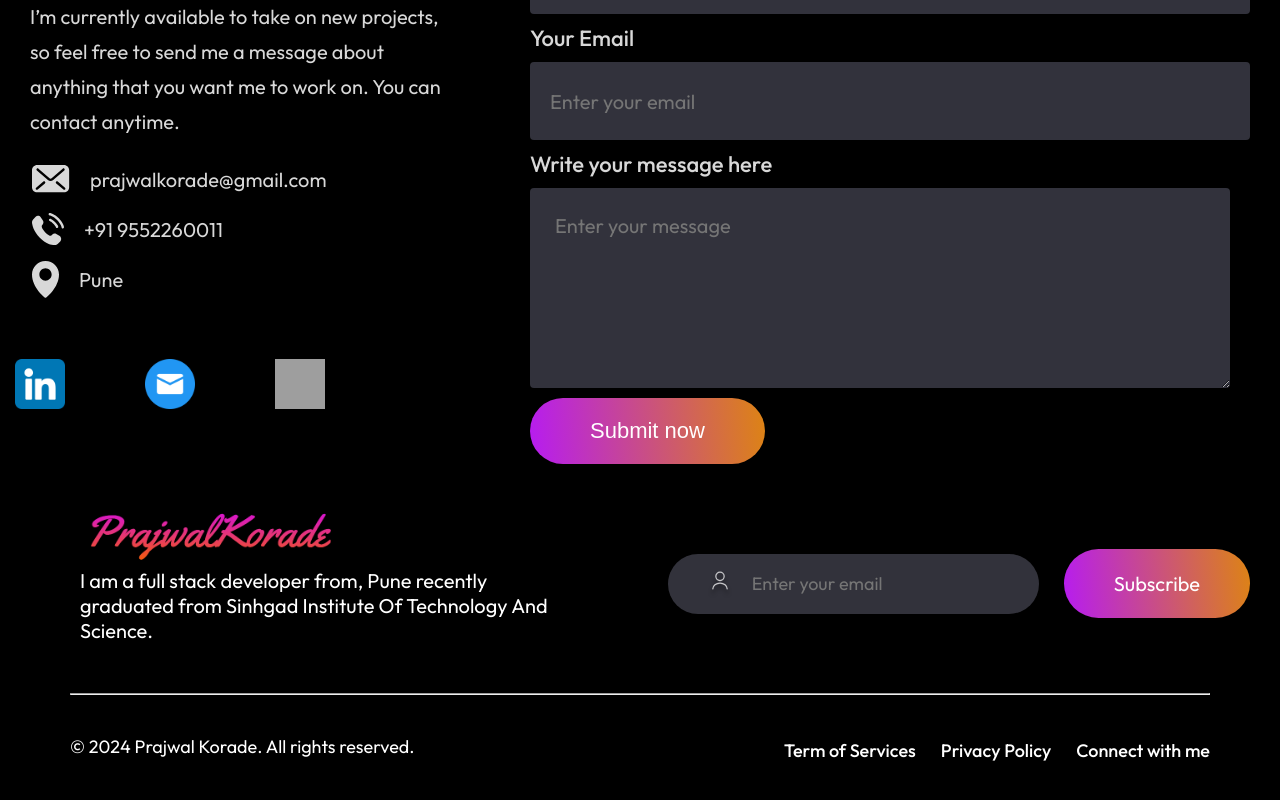
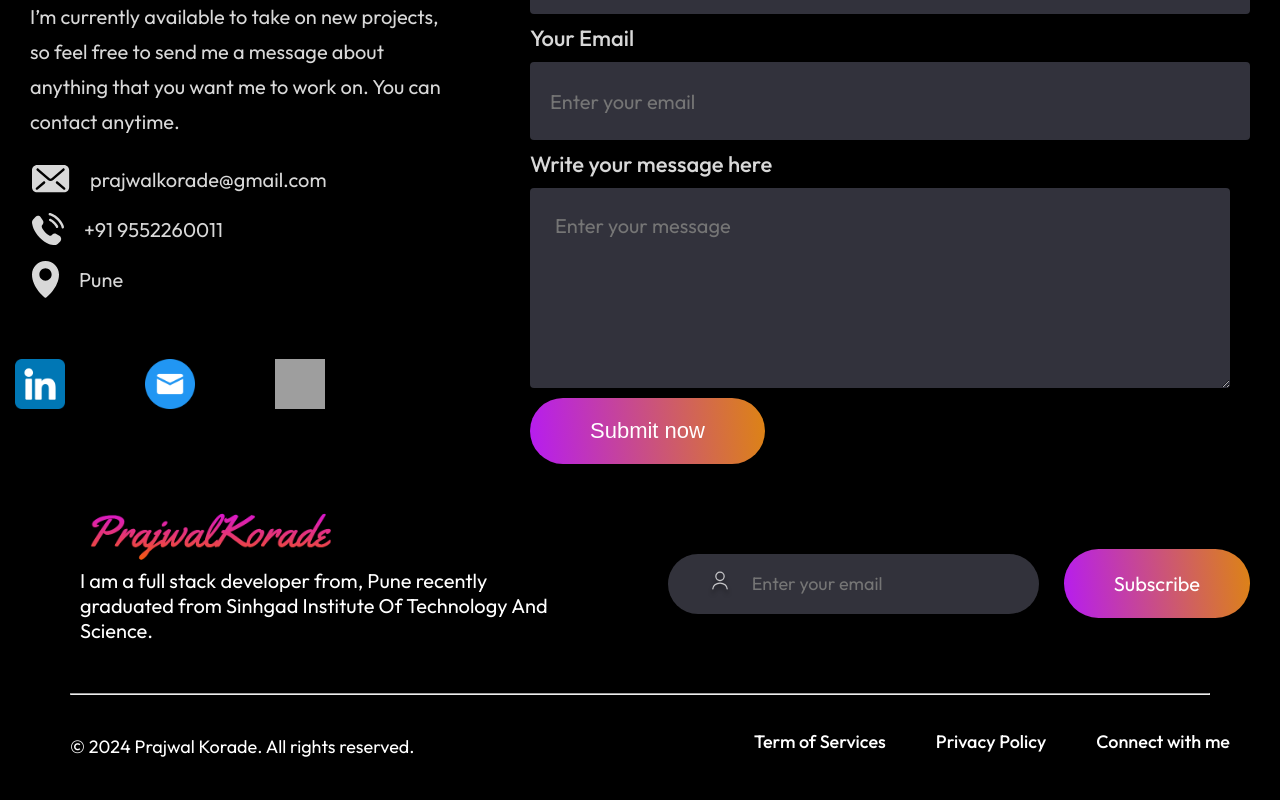
Before and after one commit to Prajwal3702/MY_Portfolio, a React (Vite) app: page / in a window 1280 px wide. Shown: the part 3488-4288 px from the top of the page. Built offline with nearby package versions, Linux system fonts and the light colour scheme; grey boxes are pictures that could not be loaded.

Commit message:
updated footer

```diff
--- a/src/Components/Footer/Footer.css
+++ b/src/Components/Footer/Footer.css
@@ -72,31 +72,34 @@
 }
 .footer-termservices{
     display: flex;
+    margin-right: 60px;
     align-items: center;
-    gap: 55px;
+    gap: 25px;
     font-size: 18px;
     font-weight: 500;
-    margin-bottom: 90px;
+    margin-bottom: 80px;
     cursor: pointer;
 }
 .footer-privacypolicy{
     display: flex;
+    margin-right: 60px;
     align-items: center;
-    gap: 55px;
+    gap: 25px;
     font-size: 18px;
     font-weight: 500;
-    margin-bottom: 90px;
+    margin-bottom: 80px;
     cursor: pointer;
 }
 .footer-connect{
     display: flex;
     align-items: center;
-    gap: 55px;
+    gap: 25px;
     font-size: 18px;
     font-weight: 500;
-    margin-bottom: 90px;
+    margin-bottom: 80px;
     cursor: pointer;
 }
+
 
 @media(max-width:768px){
     .footer{
--- a/src/Components/Footer/Footer.jsx
+++ b/src/Components/Footer/Footer.jsx
@@ -24,9 +24,9 @@ const Footer = () => {
         <div className="footer-bottom">
             <p className="footer-bottom-left">© 2024 Prajwal Korade. All rights reserved.</p>
             <div className="footer-bottom-right">
-                <div className='footer-termservices'><AnchorLink className='anchor-link' offset={50} href='#termservices'></AnchorLink><p>Term of Services</p></div>
-                <div className='footer-privacypolicy'><AnchorLink className='anchor-link' offset={50} href='#privacypolicy'></AnchorLink><p>Privacy Policy</p></div>
-                <div className='footer-connect'><AnchorLink className='anchor-link' offset={50} href='#contact'></AnchorLink><p>Connect with me</p></div>
+                <div className='footer-termservices'><AnchorLink className='anchor-link' offset={50} href='#termservices'><p>Term of Services</p></AnchorLink></div>
+                <div className='footer-privacypolicy'><AnchorLink className='anchor-link' offset={50} href='#privacypolicy'><p>Privacy Policy</p></AnchorLink></div>
+                <div className='footer-connect'><AnchorLink className='anchor-link' offset={50} href='#contact'><p>Connect with me</p></AnchorLink></div>
             </div>
         </div>
     </div>
```
